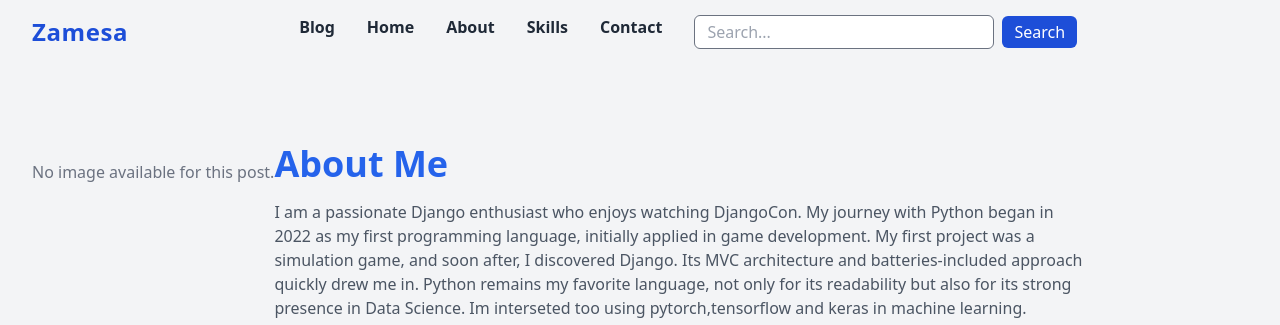
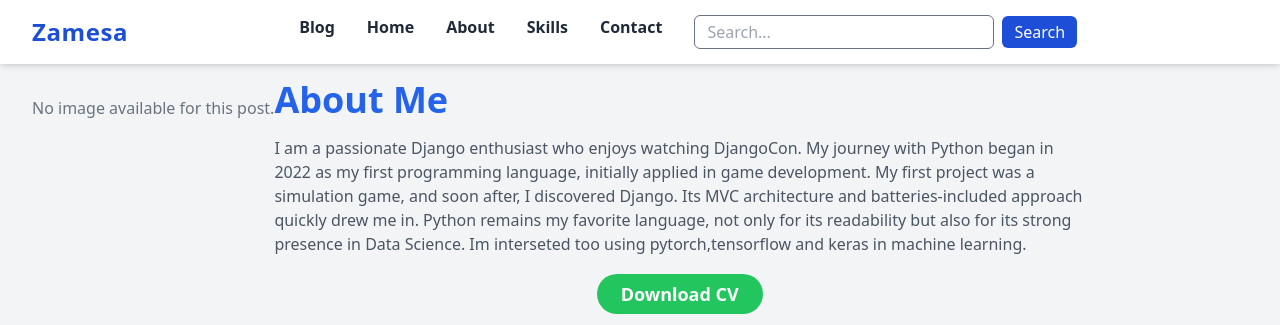
Before and after one commit to sktzamesa/Blog-Portfolio, a Django app: page /about/ in a window 1280 px wide. Shown: the top 325 px of the page. Run offline with Django 5.2, Linux system fonts and the light colour scheme; data that the repository does not hold is empty; parts of the project's set-up code (start-up, migrations or seed data) failed here and were passed over; some libraries are stand-ins or nearby versions.

Commit message:
The first time

```diff
--- a/blog/templates/blog/base.html
+++ b/blog/templates/blog/base.html
@@ -7,18 +7,30 @@
     <title>{% block title %}{% endblock %}</title>
     {% tailwind_css %}
     <script src="https://cdn.tailwindcss.com"></script>
-    <link href="https://cdn.jsdelivr.net/npm/tailwindcss@2.2.19/dist/tailwind.min.css" rel="stylesheet">
     <meta charset="utf-8">
     <meta name="viewport" content="width=device-width, initial-scale=1">
     <link rel="stylesheet" href="https://cdnjs.cloudflare.com/ajax/libs/animate.css/4.1.1/animate.min.css"/>
     <link rel="icon" type="image/png" sizes="32x32" href="{% static 'images/icon.png' %}">
+    <style type="text/css">
+        @media (max-width: 768px) {
+  /* Styles for tablets and below */
+}
+
+@media (max-width: 480px) {
+  /* Styles for mobile */
+}
+
+    </style>
 </head>
 <body class="bg-gray-100">
-  <div class="container mx-auto px-2 sm:px-4 lg:px-8">
-    <div class="flex-layout flex justify-between items-center h-16">
+    <nav class="bg-white shadow-md fixed w-full z-10 top-0">
+        <div class="container mx-auto px-4 sm:px-6 lg:px-8">
+            <div class="flex justify-between items-center h-16">
+
                 <div class="flex-shrink-0">
-        <a href="{% url 'blog:post_list' %}" class="text-xl sm:text-2xl font-extrabold text-blue-700 tracking-wide">Zamesa</a>
+                    <a href="{% url 'blog:post_list' %}" class="text-2xl font-extrabold text-blue-700 tracking-wide">Zamesa</a>
                 </div>
+
                 <div class="md:hidden">
                     <button id="mobile-menu-btn" class="text-gray-800 hover:text-blue-700 focus:outline-none focus:ring-2 focus:ring-blue-700">
                         <svg class="h-6 w-6" xmlns="http://www.w3.org/2000/svg" fill="none" viewBox="0 0 24 24" stroke="currentColor" aria-hidden="true">
@@ -26,6 +38,8 @@
                         </svg>
                     </button>
                 </div>
+
+
                 <div class="hidden md:flex space-x-8 justify-center w-full">
                     <a href="{% url 'blog:post_list' %}" class="nav-link text-gray-800 hover:text-blue-700 font-semibold ">Blog</a>
                     <a href="{% url 'blog:portfolio' %}" class="nav-link text-gray-800 hover:text-blue-700 font-semibold">Home</a>
@@ -43,7 +57,7 @@
         </div>
 
 
-        <div id="mobile-menu" class="hidden md:hidden bg-white shadow-lg transition duration-300 ease-in-out">
+        <div id="mobile-menu" class="hidden md:hidden bg-white shadow-lg">
             <div class="flex flex-col">
                 <a href="{% url 'blog:post_list' %}" class="block px-4 py-2 text-gray-800 hover:text-blue-700">Blog</a>
                 <a href="{% url 'blog:portfolio' %}" class="block px-4 py-2 text-gray-800 hover:text-blue-700">Home</a>
@@ -59,13 +73,11 @@
     </nav>
 
     <script>
-  document.addEventListener('DOMContentLoaded', function () {
-    const menuButton = document.getElementById('mobile-menu-btn');
-    const mobileMenu = document.getElementById('mobile-menu');
-    menuButton.addEventListener('click', function () {
-      mobileMenu.classList.toggle('hidden');
+        document.getElementById('mobile-menu-btn').addEventListener('click', function() {
+            const menu = document.getElementById('mobile-menu');
+            menu.classList.toggle('hidden');
         });
-  });
+
     </script>
 
 {% block content %}{% endblock %}
```
Lines whose indentation alone changed are shown as unchanged.
